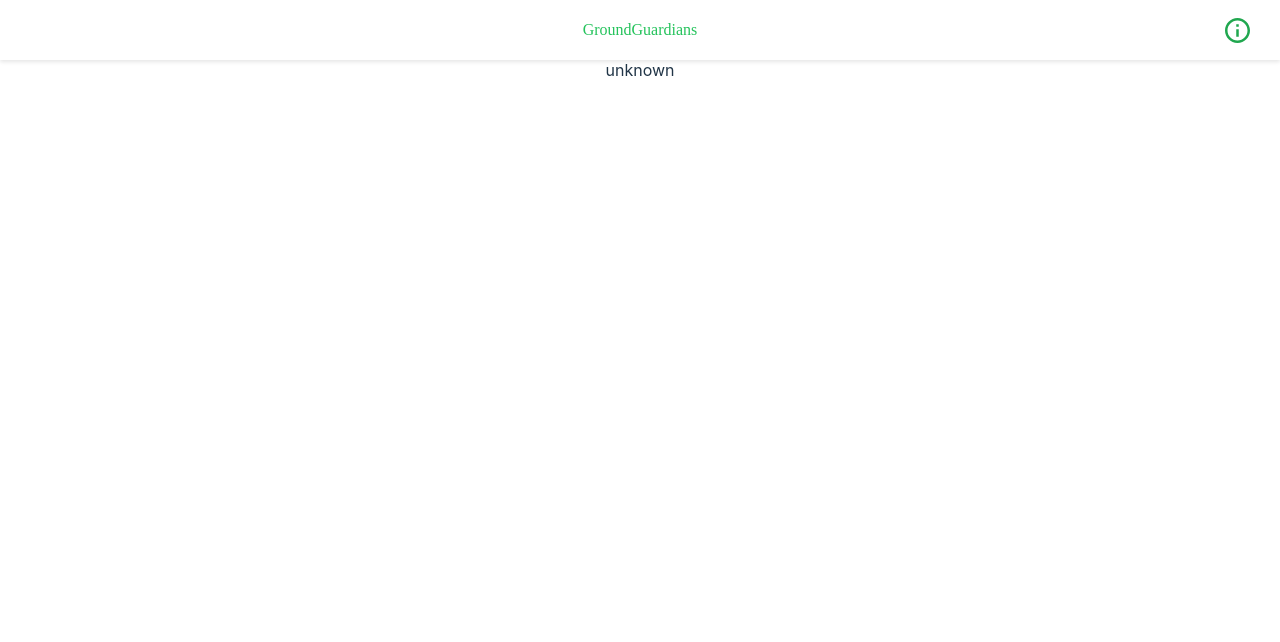
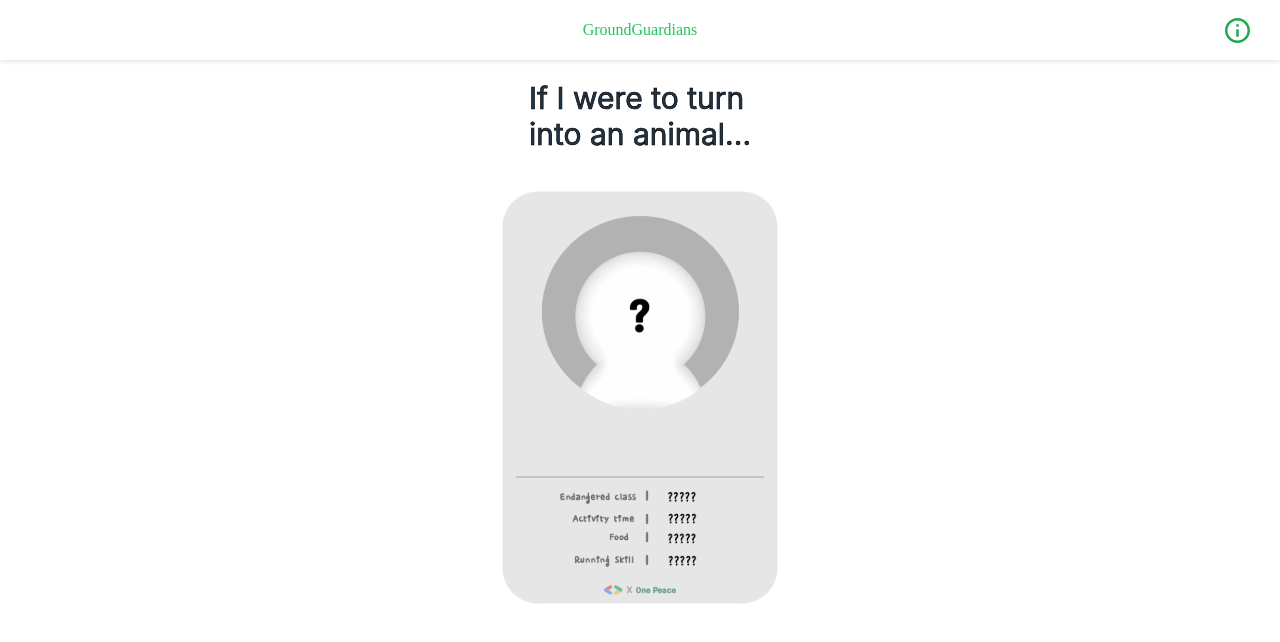
Before and after one commit to GroundGuardians/GG_FE, a React (Vite) app: page /card/unknown in a window 1280 px wide. Shown: the top 642 px of the page. Built offline with nearby package versions, Linux system fonts and the light colour scheme; a web font is replaced by a local one; what emotion-reset would draw is missing.

Commit message:
feat/#26 : unknown card 페이지 구조 잡기

```diff
--- a/src/Router.tsx
+++ b/src/Router.tsx
@@ -5,6 +5,7 @@ import Quiz from "./pages/Quiz";
 import Survey from "./pages/Survey";
 import App from "./App";
 import UnknownCard from "./pages/UnknownCard";
+import Info from "./pages/Info";
 
 const router = createBrowserRouter([
   {
@@ -31,6 +32,10 @@ const router = createBrowserRouter([
         path: "/card/unknown",
         element: <UnknownCard />,
       },
+      {
+        path: "/info",
+        element: <Info />,
+      },
     ],
   },
 ]);
--- a/src/pages/Info.tsx
+++ b/src/pages/Info.tsx
@@ -1,6 +1,6 @@
 import EmblaCarousel from "../Carousel";
 import { EmblaOptionsType } from "embla-carousel";
-import "./embla.css";
+import "../embla.css";
 
 const SLIDES = Array.from(Array(3).keys());
 const OPTIONS: EmblaOptionsType = {};
--- a/src/pages/UnknownCard.tsx
+++ b/src/pages/UnknownCard.tsx
@@ -1,5 +1,25 @@
+import styled from "@emotion/styled";
+import CardIc from "../assets/unknownCard.svg";
+
 const UnknownCard = () => {
-  return <div>unknown</div>;
+  return (
+    <>
+      <Title>
+        If I were to turn
+        <br />
+        into an animal...
+      </Title>
+      <img src={CardIc} />
+    </>
+  );
 };
 
 export default UnknownCard;
+
+const Title = styled.div`
+  margin-top: 20px;
+  margin-bottom: 29px;
+  -webkit-text-stroke-width: 0.5pt;
+  -webkit-text-stroke-color: #000;
+  font-size: 30px;
+`;
```
Also changed, not shown: src/assets/unknownCard.svg (added).
